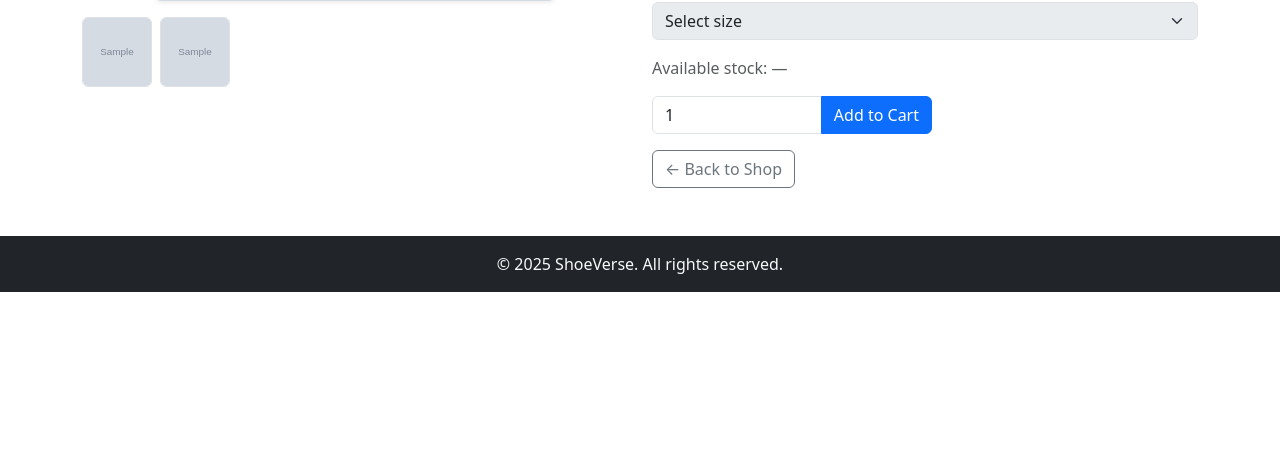
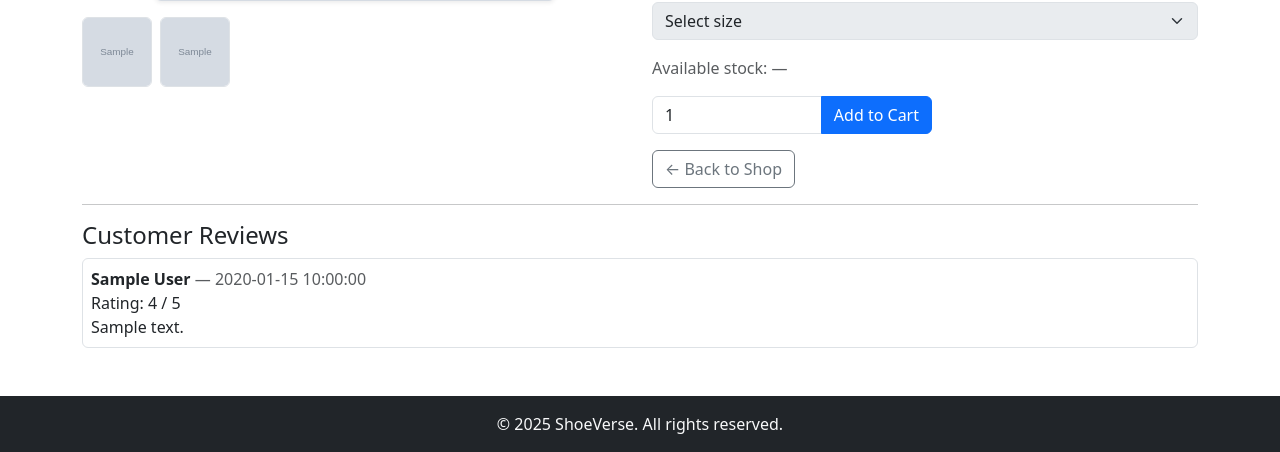
Before and after one commit to JanineEspares/shoeverse, a PHP site: page /db_shoeverse/item/index.php?id=1 in a window 1280 px wide. Shown: the part 379-831 px from the top of the page. Before the commit the page ends 671 px from the top, so only its background shows below. Run offline with PHP 8.4, Linux system fonts and the light colour scheme; tables that the repository leaves empty hold one stand-in row (values such as "Sample post"); grey boxes marked "Sample" are stand-in pictures; some libraries are stand-ins or nearby versions.

Commit message:
Initial commit after reinitializing Git

```diff
--- a/index.php
+++ b/index.php
@@ -43,10 +43,8 @@ if (!$result) {
             <p class="text-muted small flex-grow-1"><?php echo htmlspecialchars($row['description']); ?></p>
 
             <div class="mt-auto">
-              <a href="item/index.php?id=<?php echo $row['product_id']; ?>#reviews" class="btn btn-outline-primary btn-sm w-100 mb-2">
-                View Details
-              </a>
-              <a href="cart/cart_update.php?action=add&id=<?php echo $row['product_id']; ?>" class="btn btn-primary btn-sm w-100">
+              <!-- Primary action: go to product detail. No fragment so page won't auto-scroll to reviews. -->
+              <a href="item/index.php?id=<?php echo $row['product_id']; ?>" class="btn btn-primary btn-sm w-100 mb-2">
                 Add to Cart
               </a>
             </div>
--- a/item/index.php
+++ b/item/index.php
@@ -207,6 +207,35 @@ if (isset($_GET['id']) && !empty($_GET['id'])) {
         })();
         </script>
         <?php
+        // Fetch and display reviews only (no review submission form)
+        $reviews = [];
+        $rstmt = mysqli_prepare($conn, "SELECT r.review_id, r.user_id, r.rating, r.review_text, r.created_at, u.fname, u.lname FROM reviews r JOIN users u ON r.user_id = u.user_id WHERE r.product_id = ? ORDER BY r.created_at DESC");
+        mysqli_stmt_bind_param($rstmt, 'i', $product['product_id']);
+        mysqli_stmt_execute($rstmt);
+        $rres = mysqli_stmt_get_result($rstmt);
+        if ($rres) { while ($row = mysqli_fetch_assoc($rres)) { $reviews[] = $row; } }
+        mysqli_stmt_close($rstmt);
+
+        ?>
+        <hr>
+        <div id="reviews">
+          <h4>Customer Reviews</h4>
+          <?php if (!empty($reviews)): ?>
+            <div class="mb-3">
+              <?php foreach ($reviews as $rev): ?>
+                <div class="border rounded p-2 mb-2">
+                  <strong><?php echo htmlspecialchars($rev['fname'] . ' ' . $rev['lname']); ?></strong>
+                  <span class="text-muted"> — <?php echo htmlspecialchars($rev['created_at']); ?></span>
+                  <div>Rating: <?php echo intval($rev['rating']); ?> / 5</div>
+                  <div><?php echo nl2br(htmlspecialchars($rev['review_text'])); ?></div>
+                </div>
+              <?php endforeach; ?>
+            </div>
+          <?php else: ?>
+            <p class="text-muted">No reviews yet.</p>
+          <?php endif; ?>
+        </div>
+        <?php
     } else {
         echo "<div class='alert alert-warning text-center'>Product not found.</div>";
     }
@@ -311,10 +340,8 @@ $result = mysqli_query($conn, $query);
             </p>
 
             <div class="mt-auto">
-              <a href="index.php?id=<?php echo $row['product_id']; ?>" class="btn btn-outline-primary btn-sm w-100 mb-2">
-                View Details
-              </a>
-              <a href="../cart/cart_update.php?action=add&id=<?php echo $row['product_id']; ?>" class="btn btn-primary btn-sm w-100 mb-2">
+              <!-- Primary action: go to product detail. No fragment so page won't auto-scroll to reviews. -->
+              <a href="index.php?id=<?php echo $row['product_id']; ?>" class="btn btn-primary btn-sm w-100 mb-2">
                 Add to Cart
               </a>
 
```
